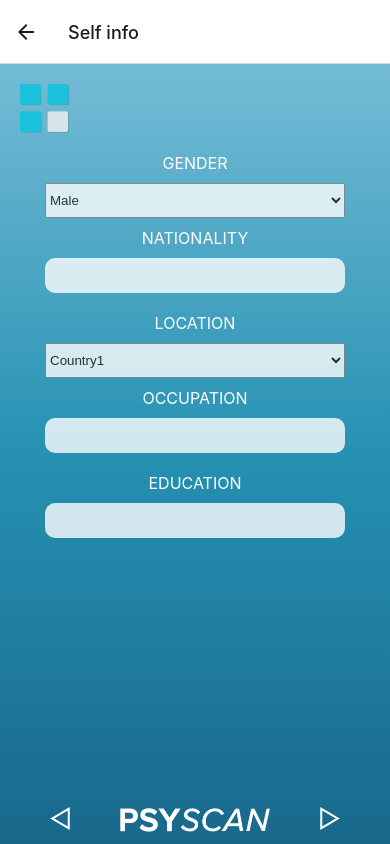
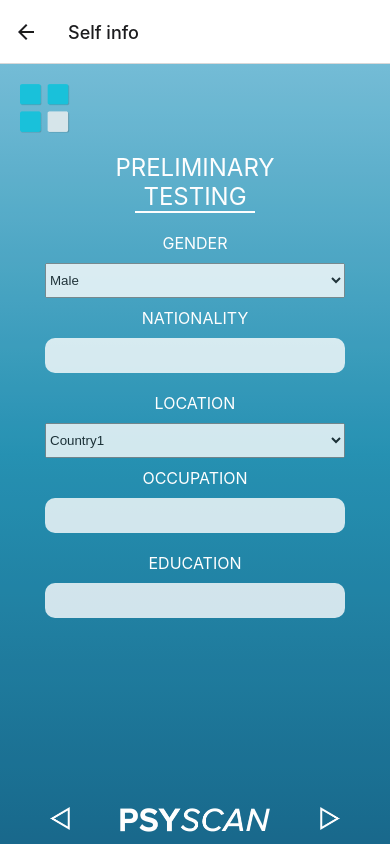
Before and after one commit to glockstory/psyscan, a React Native app: screen /PreliminaryInfo in a window 390 px wide. Built offline with nearby package versions, Linux system fonts and the light colour scheme.

Commit message:
commit-preliminary-info
add style for preliminary info

```diff
--- a/components/Preliminary/PreliminaryInfo.js
+++ b/components/Preliminary/PreliminaryInfo.js
@@ -3,15 +3,32 @@ import { Picker } from "@react-native-picker/picker";
 import { Text, View } from "react-native";
 import LinearArea from "../Other/LinearArea";
 import TextInputWrapper from "../Other/TextInputWrapper";
+import Line from "../Other/Line";
 import { registrationStyles } from "../../styles/registration";
-import { styles } from "../../styles/style";
 function PreliminaryInfo() {
   const [selectedSex, setSelectedSex] = useState();
   const [selectedCountry, setSelectedCountry] = useState();
   return (
     <LinearArea>
-      <Text style={[registrationStyles.title, { marginBottom: 10 }]}>
-        GENDER
+      <Text
+        style={{
+          color: "white",
+          fontSize: 24,
+          textAlign: "center",
+          width: "50%",
+          textTransform: "uppercase",
+        }}
+      >
+        preliminary testing
+      </Text>
+      <Line></Line>
+      <Text
+        style={[
+          registrationStyles.title,
+          { textTransform: "uppercase", marginBottom: 10 },
+        ]}
+      >
+        gender
       </Text>
       <View
         style={{
@@ -39,8 +56,13 @@ function PreliminaryInfo() {
         </Picker>
       </View>
       <TextInputWrapper name="NATIONALITY"></TextInputWrapper>
-      <Text style={[registrationStyles.title, { marginBottom: 10 }]}>
-        LOCATION
+      <Text
+        style={[
+          registrationStyles.title,
+          { textTransform: "uppercase", marginBottom: 10 },
+        ]}
+      >
+        location
       </Text>
       <View
         style={{
```
